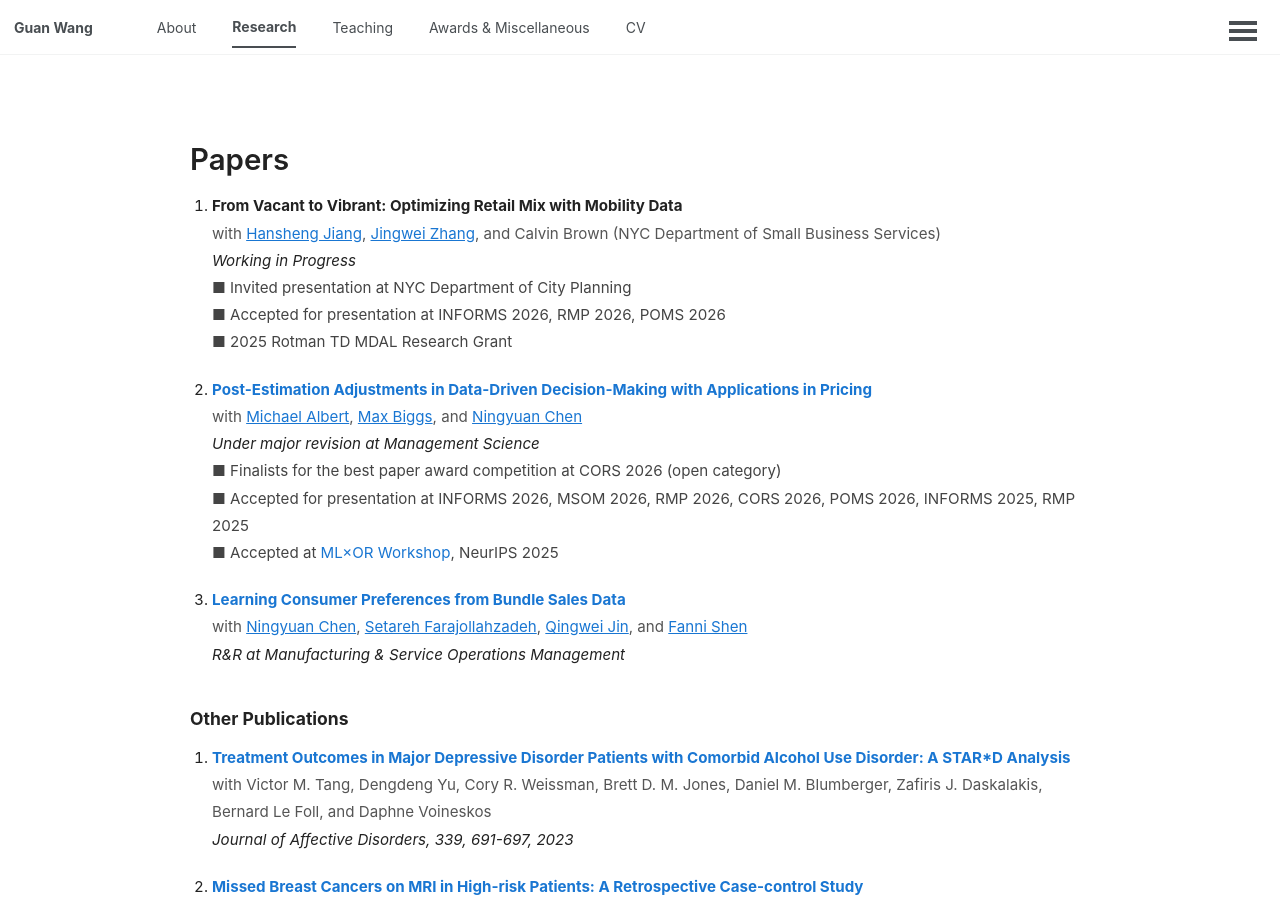
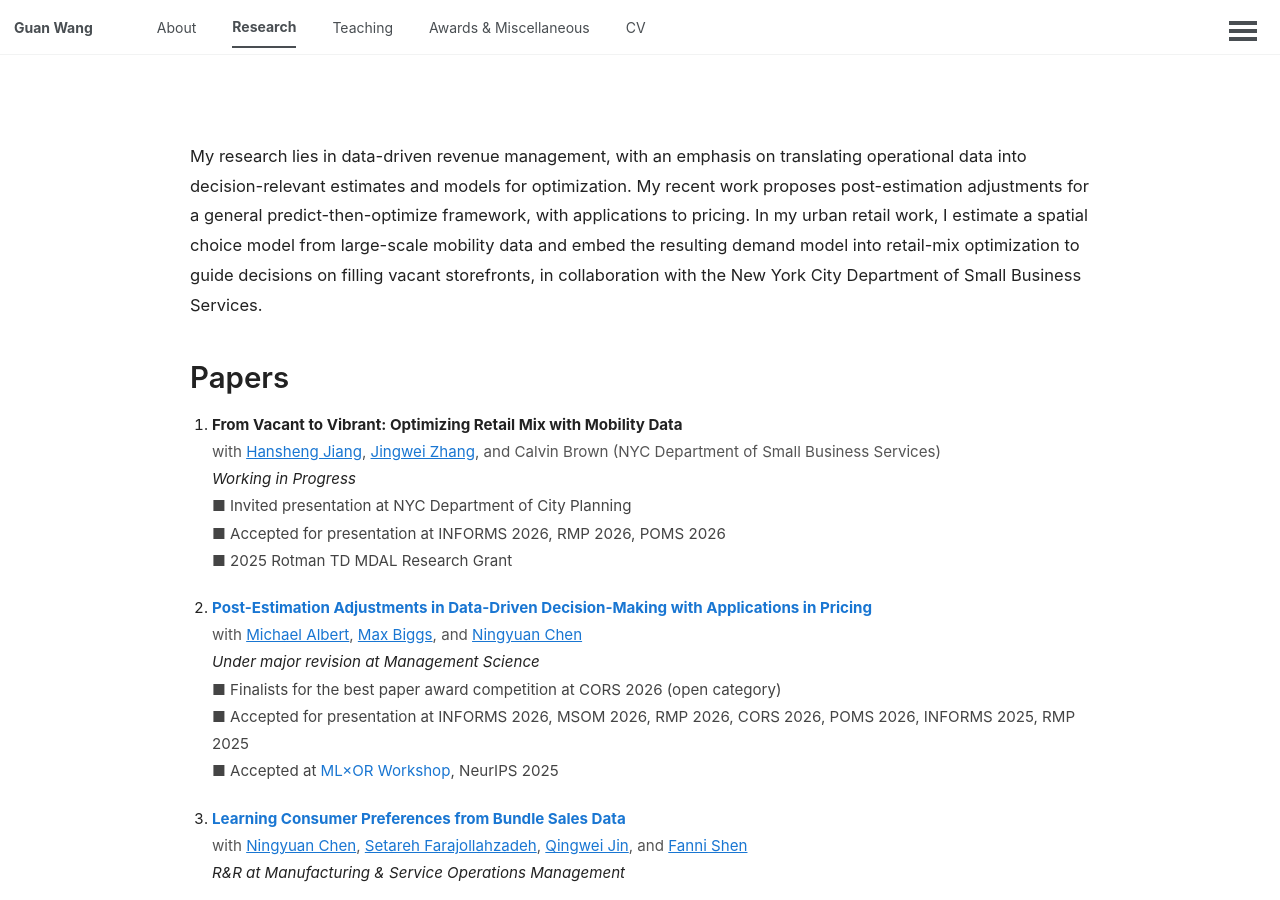
Before and after one commit to wangguan27/wangguan27.github.io, a Jekyll site: the page built from research.md, in a window 1280 px wide and 900 px high. Built offline with Jekyll 4.4.1, drawn with Linux system fonts in a browser that asks for light colours; a script that is not in the unit is left out.

Commit message:
Update research statement on website

```diff
--- a/research.md
+++ b/research.md
@@ -7,6 +7,9 @@ title: "Research"
 <div class="main-flex-container" style="max-width:900px;margin:32px auto 0 auto;">
   <!-- Right: Main Content -->
   <div style="flex:1;min-width:0;">
+    <div style="font-size:1.18em;line-height:1.8;color:#222;margin:40px 0 32px 0;">
+      My research lies in data-driven revenue management, with an emphasis on translating operational data into decision-relevant estimates and models for optimization. My recent work proposes post-estimation adjustments for a general predict-then-optimize framework, with applications to pricing. In my urban retail work, I estimate a spatial choice model from large-scale mobility data and embed the resulting demand model into retail-mix optimization to guide decisions on filling vacant storefronts, in collaboration with the New York City Department of Small Business Services.
+    </div>
     <h1 style="margin-top:40px;font-size:2.1em;font-weight:600;">Papers</h1>
     <ol style="font-size:1.08em;line-height:1.8;color:#222;margin-bottom:40px;padding-left:22px;">
       <li style="margin-bottom:20px;">
```
Also changed, not shown: _pages/research.md (+1 -1 lines), index.md (+1 -1 lines).
